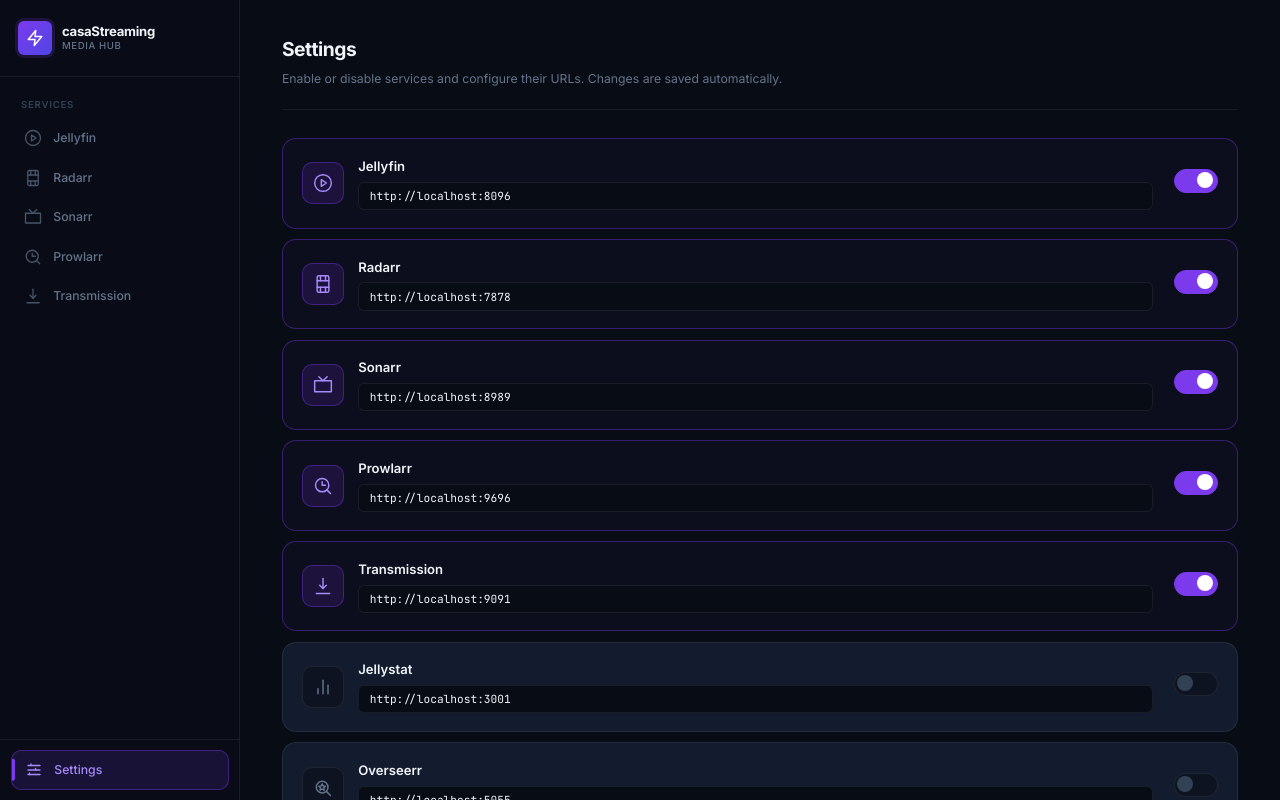
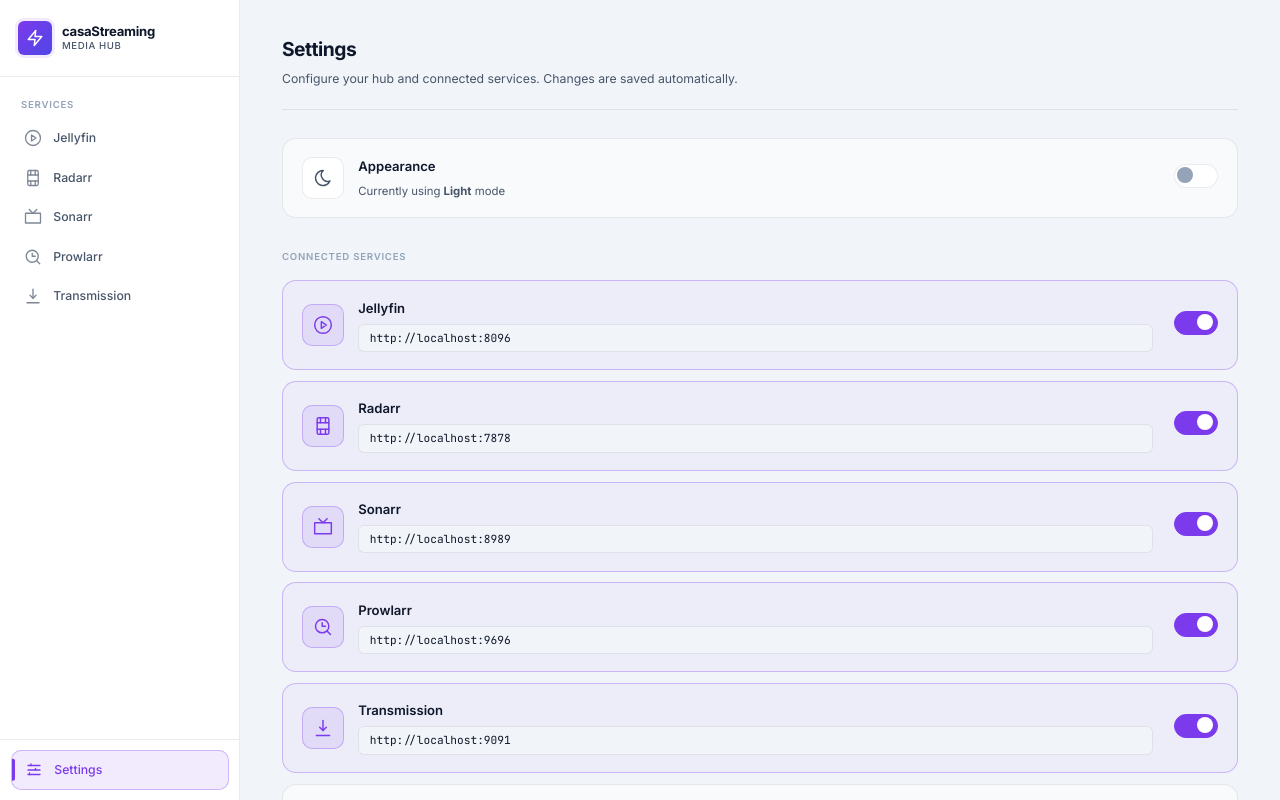
Before and after one commit to tristanschwenk/docker-streaming-manager, a Nuxt app in the folder hub/: page /settings in a window 1280 px wide. Built offline with nearby package versions, Linux system fonts and the light colour scheme.

Commit message:
feat: add ligth switch mode

```diff
--- a/hub/assets/css/main.css
+++ b/hub/assets/css/main.css
@@ -4,6 +4,7 @@
    DESIGN TOKENS
    ============================================================ */
 :root {
+  /* Default Dark Palette */
   --bg: #080c14;
   --bg-surface: #0d1320;
   --bg-elevated: #131b2e;
@@ -27,6 +28,8 @@
   --shadow-md: 0 4px 16px rgba(0, 0, 0, 0.5);
   --shadow-accent: 0 0 20px rgba(124, 58, 237, 0.25);
 
+  --topbar-bg: rgba(8, 12, 20, 0.9);
+
   --radius-sm: 6px;
   --radius-md: 10px;
   --radius-lg: 14px;
@@ -35,6 +38,35 @@
   --font: 'Inter', -apple-system, BlinkMacSystemFont, 'Segoe UI', sans-serif;
   --font-mono: 'JetBrains Mono', 'Fira Code', monospace;
 }
+
+/* Light Mode Overrides */
+html.light {
+  --bg: #f1f5f9;
+  --bg-surface: #ffffff;
+  --bg-elevated: #f8fafc;
+  --sidebar-bg: rgba(255, 255, 255, 0.95);
+
+  --accent: #7c3aed;
+  --accent-dim: rgba(124, 58, 237, 0.1);
+  --accent-glow: rgba(124, 58, 237, 0.2);
+  --accent-hover: #6d28d9;
+  --accent-light: #7c3aed;
+
+  --text-primary: #0f172a;
+  --text-secondary: #475569;
+  --text-muted: #94a3b8;
+
+  --border: rgba(0, 0, 0, 0.08);
+  --border-hover: rgba(0, 0, 0, 0.15);
+  --border-accent: rgba(124, 58, 237, 0.3);
+
+  --shadow-sm: 0 1px 2px rgba(0, 0, 0, 0.05);
+  --shadow-md: 0 4px 6px -1px rgba(0, 0, 0, 0.1);
+  --shadow-accent: 0 0 15px rgba(124, 58, 237, 0.1);
+
+  --topbar-bg: rgba(255, 255, 255, 0.9);
+}
+
 
 /* ============================================================
    RESET & BASE
@@ -655,7 +687,7 @@
   gap: 0.75rem;
   padding: 0 1.25rem;
   height: 44px;
-  background: rgba(8, 12, 20, 0.9);
+  background: var(--topbar-bg);
   border-bottom: 1px solid var(--border);
   backdrop-filter: blur(12px);
   flex-shrink: 0;
--- a/hub/components/AppIcon.vue
+++ b/hub/components/AppIcon.vue
@@ -69,6 +69,21 @@
     'M21 21l-4.35-4.35',
     'M11 7l1.2 2.5 2.8.4-2 1.95.47 2.75L11 13.25 8.53 14.6 9 11.85 7 9.9l2.8-.4z'
   ],
+  // Theme Toggles
+  sun: [
+    'M12 12m-4 0a4 4 0 1 0 8 0a4 4 0 1 0 -8 0',
+    'M12 2v2',
+    'M12 20v2',
+    'M2 12h2',
+    'M20 12h2',
+    'M18.36 5.64l-1.42 1.42',
+    'M7.06 16.94l-1.42 1.42',
+    'M18.36 18.36l-1.42 -1.42',
+    'M7.06 7.06l-1.42 -1.42'
+  ],
+  moon: [
+    'M12 3c.132 0 .263 0 .393 0a7.5 7.5 0 0 0 7.92 12.446a9 9 0 1 1 -8.313 -12.454z'
+  ],
   // Settings / generic fallback — sliders
   settings: [
     'M4 6h16',
--- a/hub/pages/settings.vue
+++ b/hub/pages/settings.vue
@@ -2,10 +2,38 @@
   <div class="settings-page">
     <header class="page-header">
       <h1 class="page-title">Settings</h1>
-      <p class="page-description">Enable or disable services and configure their URLs. Changes are saved automatically.</p>
+      <p class="page-description">Configure your hub and connected services. Changes are saved automatically.</p>
     </header>
 
     <div role="list">
+      <!-- Theme Setting -->
+      <div class="module-card" role="listitem">
+        <div class="module-info">
+          <div class="module-icon-wrap" aria-hidden="true">
+            <AppIcon :name="colorMode === 'dark' ? 'sun' : 'moon'" :size="20" />
+          </div>
+          <div class="module-details">
+            <div class="module-name">Appearance</div>
+            <div class="page-description" style="margin: 0; font-size: 0.8125rem;">
+              Currently using <strong>{{ colorMode === 'dark' ? 'Dark' : 'Light' }}</strong> mode
+            </div>
+          </div>
+        </div>
+        <div class="module-actions">
+          <label class="toggle-label" aria-label="Toggle theme">
+            <input
+              type="checkbox"
+              :checked="colorMode === 'dark'"
+              @change="toggleTheme"
+            />
+            <span class="toggle-track" aria-hidden="true"></span>
+            <span class="toggle-thumb" aria-hidden="true"></span>
+          </label>
+        </div>
+      </div>
+
+      <div class="nav-section-label" style="padding-left: 0; margin-top: 1.5rem; margin-bottom: 0.75rem;">Connected Services</div>
+
       <div
         v-for="mod in modules"
         :key="mod.id"
@@ -49,4 +77,9 @@
 
 <script setup>
 const { modules, updateModule } = useModules()
+const colorMode = useColorMode()
+
+const toggleTheme = () => {
+  colorMode.value = colorMode.value === 'dark' ? 'light' : 'dark'
+}
 </script>
```
